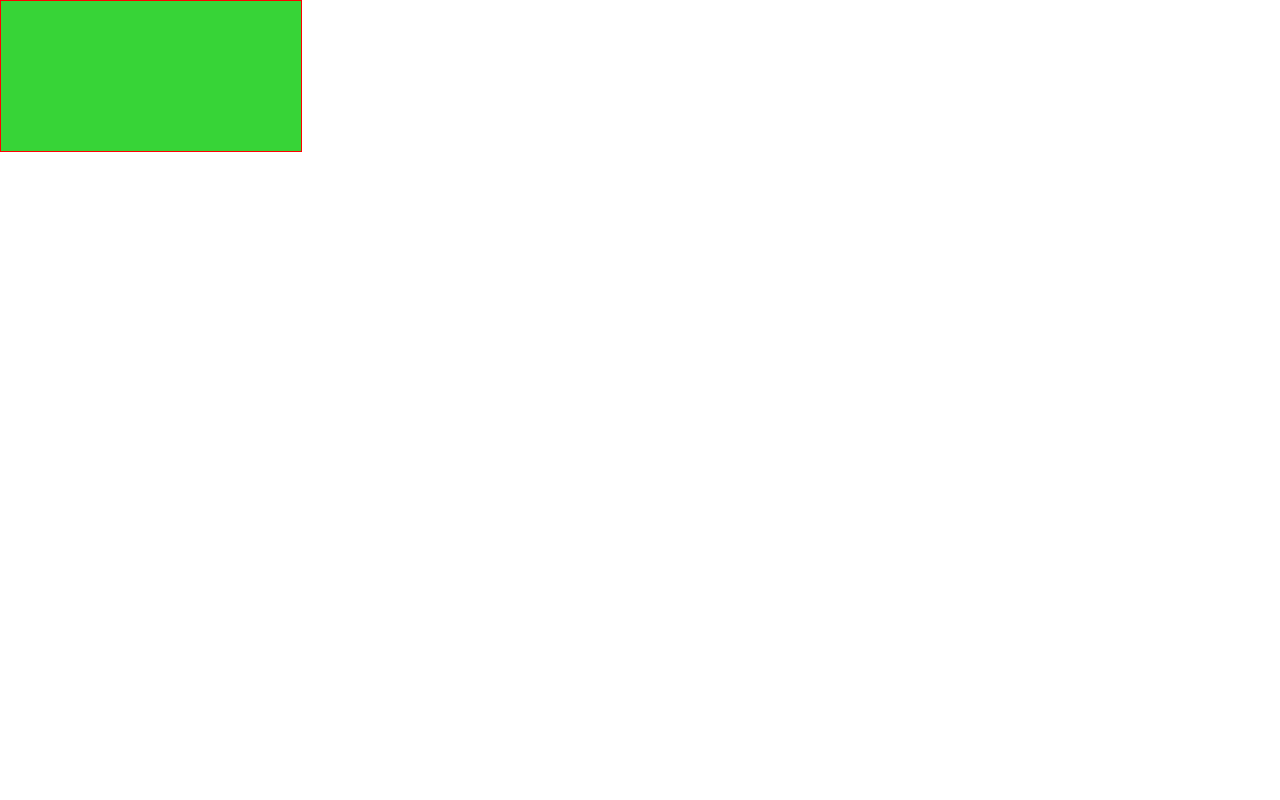
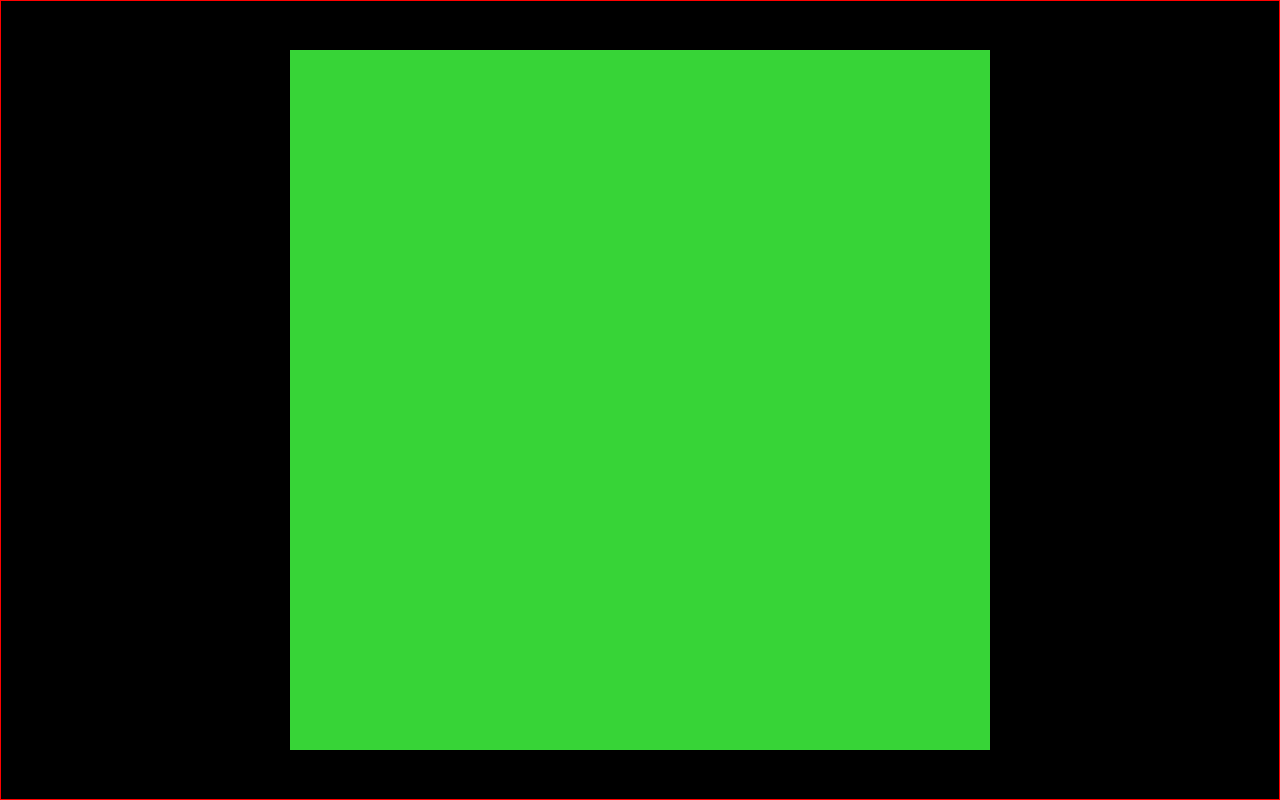
Before and after one commit to lee-joseph-i/gotta-type-em-all, a website: page dist/index.html in a window 1280 px wide. Drawn offline with Linux system fonts and the light colour scheme.

Commit message:
set canvas

```diff
--- a/assets/stylesheets/game_container.css
+++ b/assets/stylesheets/game_container.css
@@ -1,3 +1,14 @@
 .main-container{
+  background-color: black;
   border: 1px solid red;
+  position: absolute;
+  top: 0;
+  left: 0;
+  bottom: 0;
+  right: 0;
+  display: flex;
+  justify-content: center;
+  align-items: center;
+  align-content: center;
+  /* height: 500px; */
 }
--- a/src/game.js
+++ b/src/game.js
@@ -2,12 +2,12 @@
 // import Trainer from ('./trainer');
 
 class Game {
-  constructor() {
+  constructor(height, width) {
     this.pokemon = [];
     this.trainer = null;
     this.addPokemon();
-    this.DIM_X = 1000;
-    this.DIM_Y = 1000;
+    this.DIM_X = height;
+    this.DIM_Y = width;
     this.NUM_POKEMON = 0;
     this.BG_COLOR = "#37d437";
     this.FPS = 60;
--- a/src/index.js
+++ b/src/index.js
@@ -6,6 +6,8 @@ window.addEventListener('DOMContentLoaded', () => {
   console.log('Webpack is good.')
   const canvas = document.getElementById("game-canvas");
   const ctx = canvas.getContext("2d");
-  const game = new Game();
+  canvas.height = 700;
+  canvas.width = 700;
+  const game = new Game(canvas.height, canvas.width);
   new GameView(game, ctx).start();
 })
```
Also changed, not shown: dist/index.html, dist/main.js.
